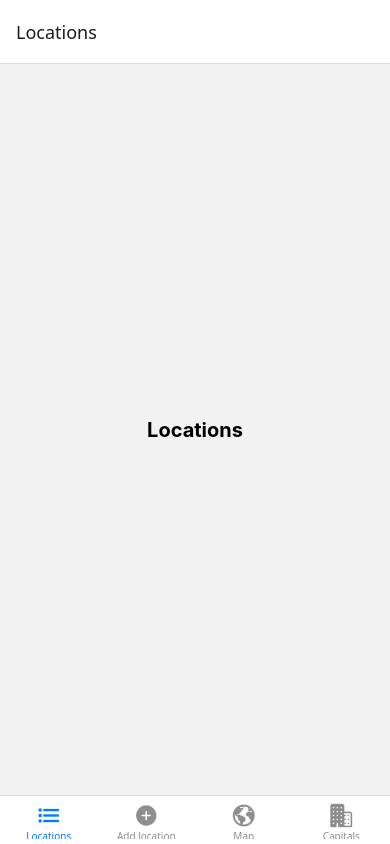
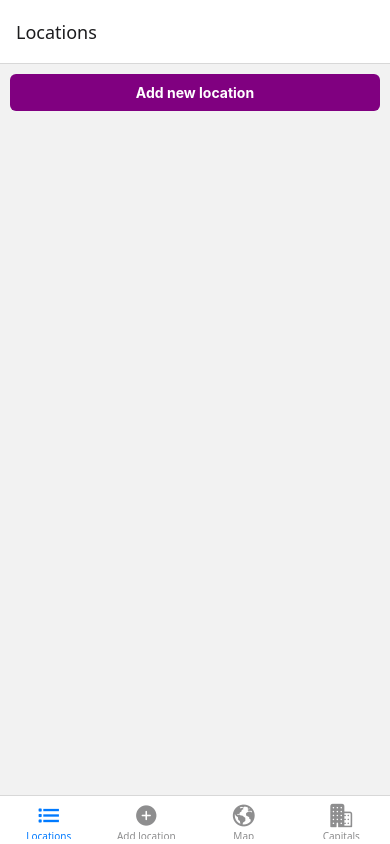
Before and after one commit to Kikkoust/map-mobile-assignment, a React Native app: screen /Locations in a window 390 px wide. Built offline with nearby package versions, Linux system fonts and the light colour scheme.

Commit message:
"Add new location"-button added and some styling.

```diff
--- a/screens/LocationsScreen.js
+++ b/screens/LocationsScreen.js
@@ -1,15 +1,33 @@
 import React from 'react';
-import { View, Text, StyleSheet } from 'react-native';
+import { View, Text, StyleSheet, Pressable } from 'react-native';
 
-export default function LocationScreen() {
+export default function LocationScreen({ navigation }) {
   return (
-    <View style={styles.container}>
-      <Text style={styles.text}>Locations</Text>
+    <View>
+        <Pressable style={addLocStyle.button} onPress={() => navigation.navigate("Add location")}>
+          <Text style={addLocStyle.text}>Add new location</Text>
+        </Pressable>
+
+
     </View>
   );
 }
 
-const styles = StyleSheet.create({
-  container: { flex: 1, justifyContent: 'center', alignItems: 'center' },
-  text: { fontSize: 20, fontWeight: 'bold' },
+const addLocStyle = StyleSheet.create({
+  button: {
+  alignItems: 'center',
+  fontWeight: 'bold',
+  backgroundColor: 'purple',
+  borderRadius: 6,
+  padding: 10,
+  margin: 10,
+
+  },
+
+  text:{
+    fontWeight:'bold',
+    color: 'white',
+  },
+
+
 });
```
